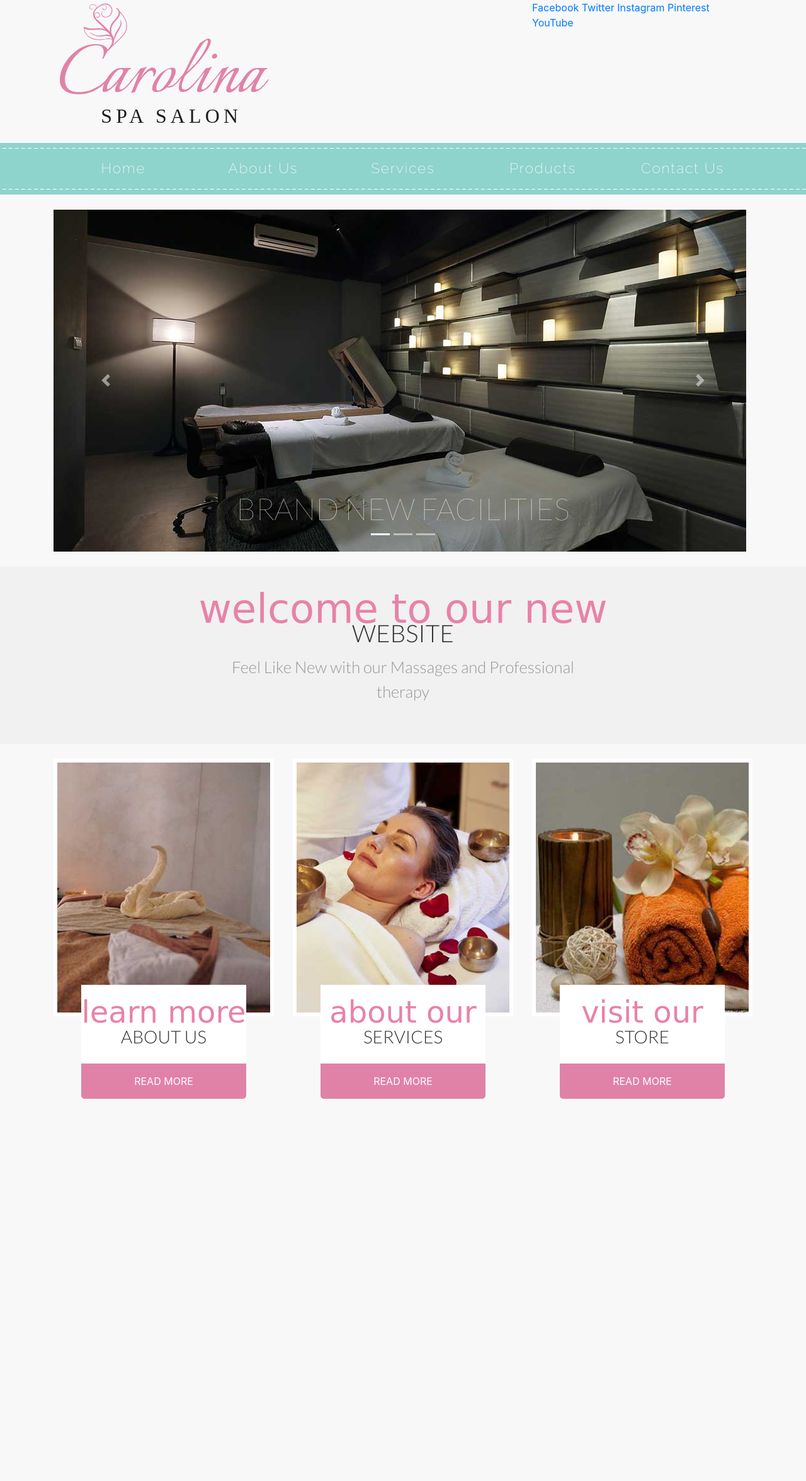
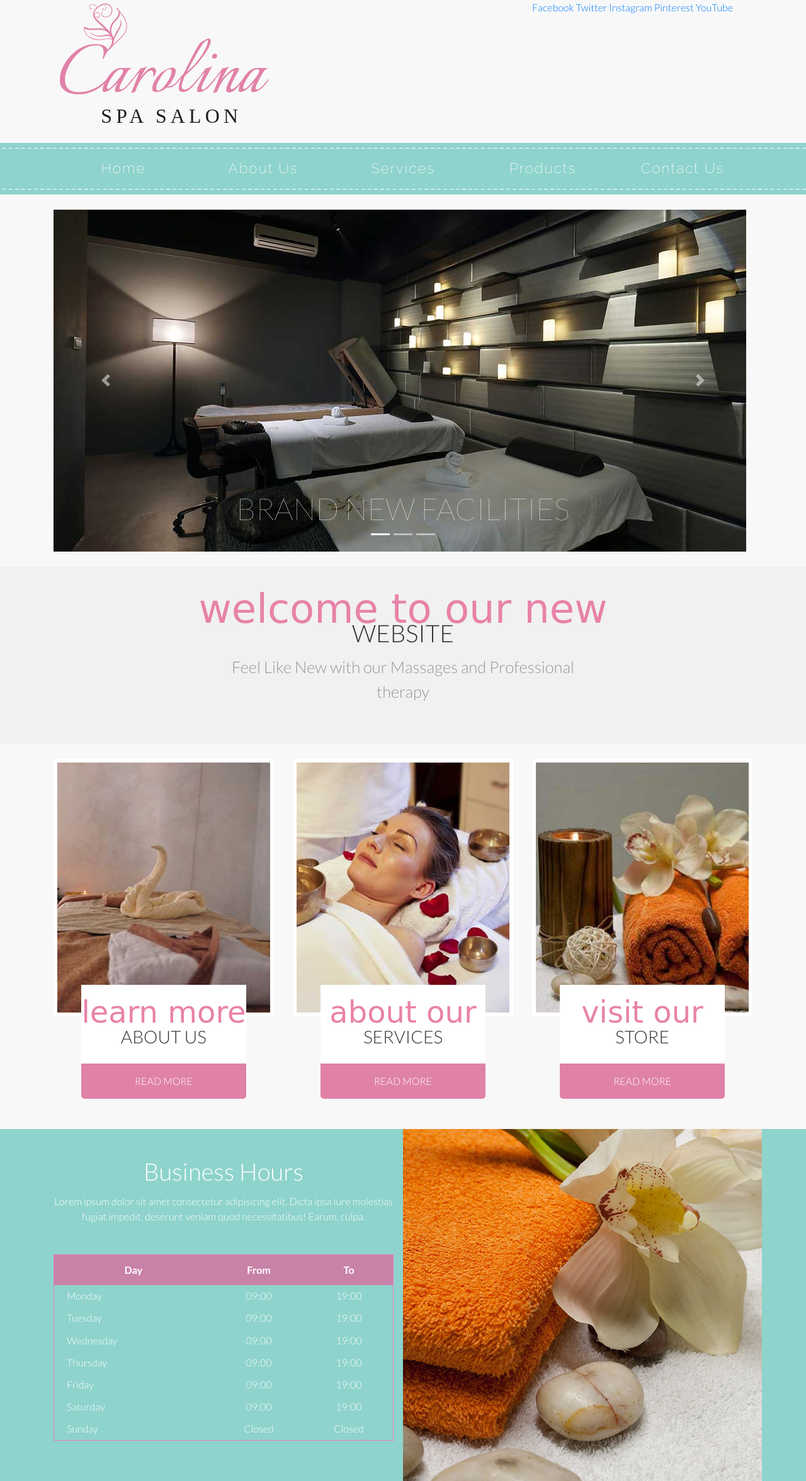
Before and after one commit to locaulker/carolinaSPA-Static, a PHP site: page / in a window 1280 px wide. Shown: the whole page at 63% size. Before the commit the page ends 1745 px from the top, so only its background shows below. Run offline with PHP 8.4, Linux system fonts and the light colour scheme; some web fonts are replaced.

Commit message:
completed business hours, added business hours and completed table

```diff
--- a/css/styles.css
+++ b/css/styles.css
@@ -1,6 +1,7 @@
 /*** Add your styles here **/
 body {
   background-color: #f8f8f8;
+  font-family: 'Lato', 'Helvetica Neue', sans-serif;
 }
 h2 {
   font-size: 2.4rem;
@@ -102,3 +103,37 @@ nav.main-nav .nav-link {
 .image-info .btn-success:hover {
   background-color: #ca5b88;
 }
+
+/* Business Hours */
+.business-hours {
+  background-color: #8ed3cc;
+  color: #fff;
+}
+.business-hours h2 {
+  color: #fff;
+}
+
+.bg-hours {
+  background-image: url('../img/bg_hours.jpg');
+  background-repeat: no-repeat;
+  background-position: center;
+  min-height: 300px;
+}
+.table {
+  border: 1px solid #e882a8;
+}
+.table td,
+.table thead th {
+  border: none;
+}
+.table tbody tr td {
+  padding: .35rem;
+}
+.table tr td:first-child {
+  text-align: left;
+  padding-left: 20px;
+}
+.table-danger,
+.table-hover .table-danger:hover {
+  background-color: #c882a8;
+}
--- a/index.html
+++ b/index.html
@@ -132,6 +132,66 @@
       </div>
     </div>
 
+    <!-- Section: Business Hours -->
+    <div class="business-hours">
+      <div class="container">
+        <div class="row">
+          <div class="col-md-6 py-5">
+            <h2 class="text-center text uppercase">Business Hours</h2>
+            <p class="text-center mt-3">Lorem ipsum dolor sit amet consectetur adipisicing elit. Dicta ipsa iure molestias fugiat impedit, deserunt veniam quod necessitatibus! Earum, culpa.</p>
+            <table class="table table-hover text-center mt-5">
+              <thead class="table-danger">
+                  <tr>
+                      <th class="text-center">Day</th>
+                      <th class="text-center">From</th>
+                      <th class="text-center">To</th>
+                  </tr>
+              </thead>
+              <tbody>
+                <tr>
+                  <td>Monday</td>
+                  <td>09:00</td>
+                  <td>19:00</td>
+                </tr>
+                <tr>
+                    <td>Tuesday</td>
+                    <td>09:00</td>
+                    <td>19:00</td>
+                </tr>
+                <tr>
+                    <td>Wednesday</td>
+                    <td>09:00</td>
+                    <td>19:00</td>
+                </tr>
+                <tr>
+                    <td>Thursday</td>
+                    <td>09:00</td>
+                    <td>19:00</td>
+                </tr>
+                <tr>
+                    <td>Friday</td>
+                    <td>09:00</td>
+                    <td>19:00</td>
+                </tr>
+                <tr>
+                    <td>Saturday</td>
+                    <td>09:00</td>
+                    <td>19:00</td>
+                </tr>
+                <tr>
+                    <td>Sunday</td>
+                    <td>Closed</td>
+                    <td>Closed</td>
+                </tr>
+              </tbody>
+          </table>
+          </div>
+          <div class="col-md-6 bg-hours img-fluid">
+
+          </div>
+        </div>
+      </div>
+    </div>
 
     <script src="js/jquery.slim.js"></script>
     <script src="js/popper.js"></script>
```
